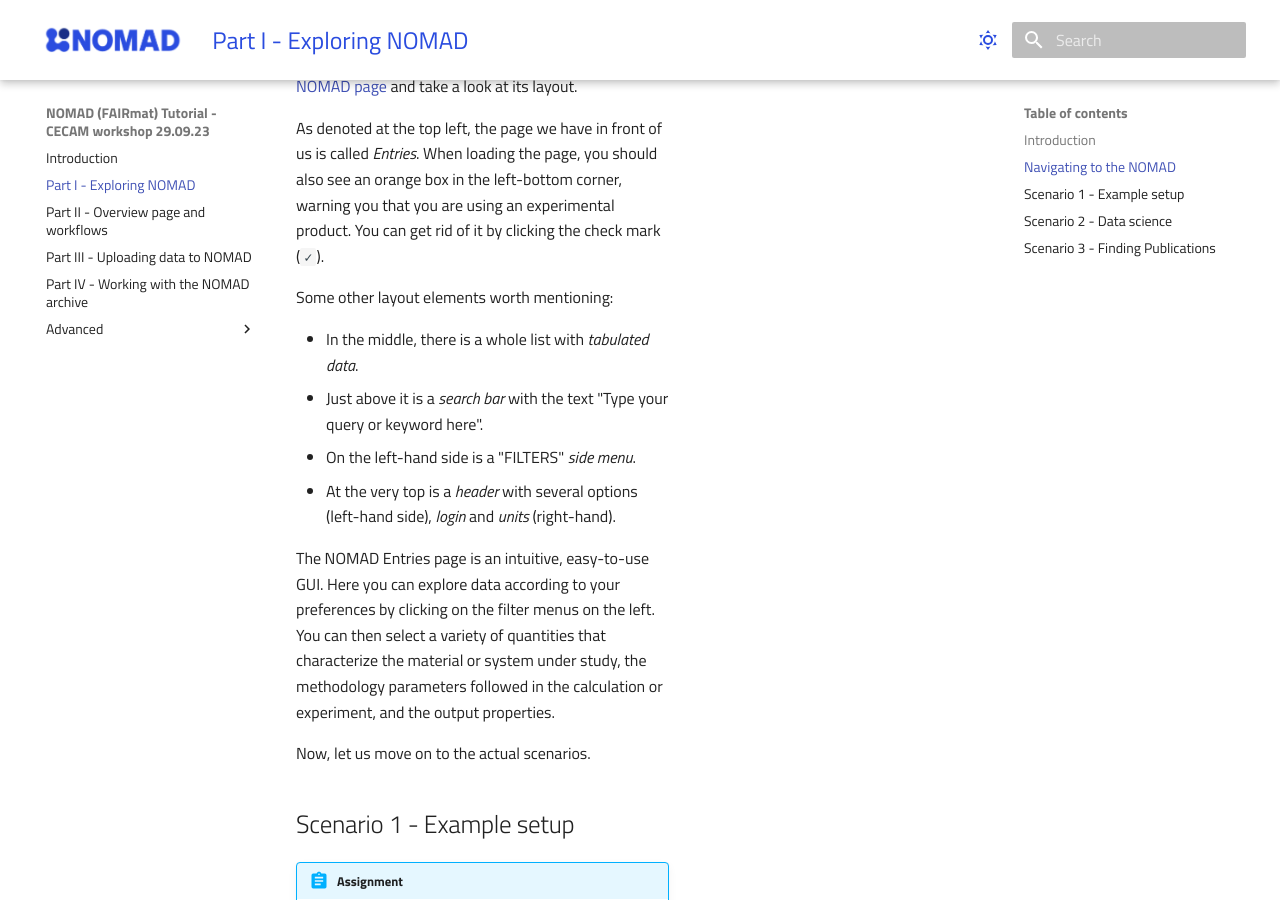
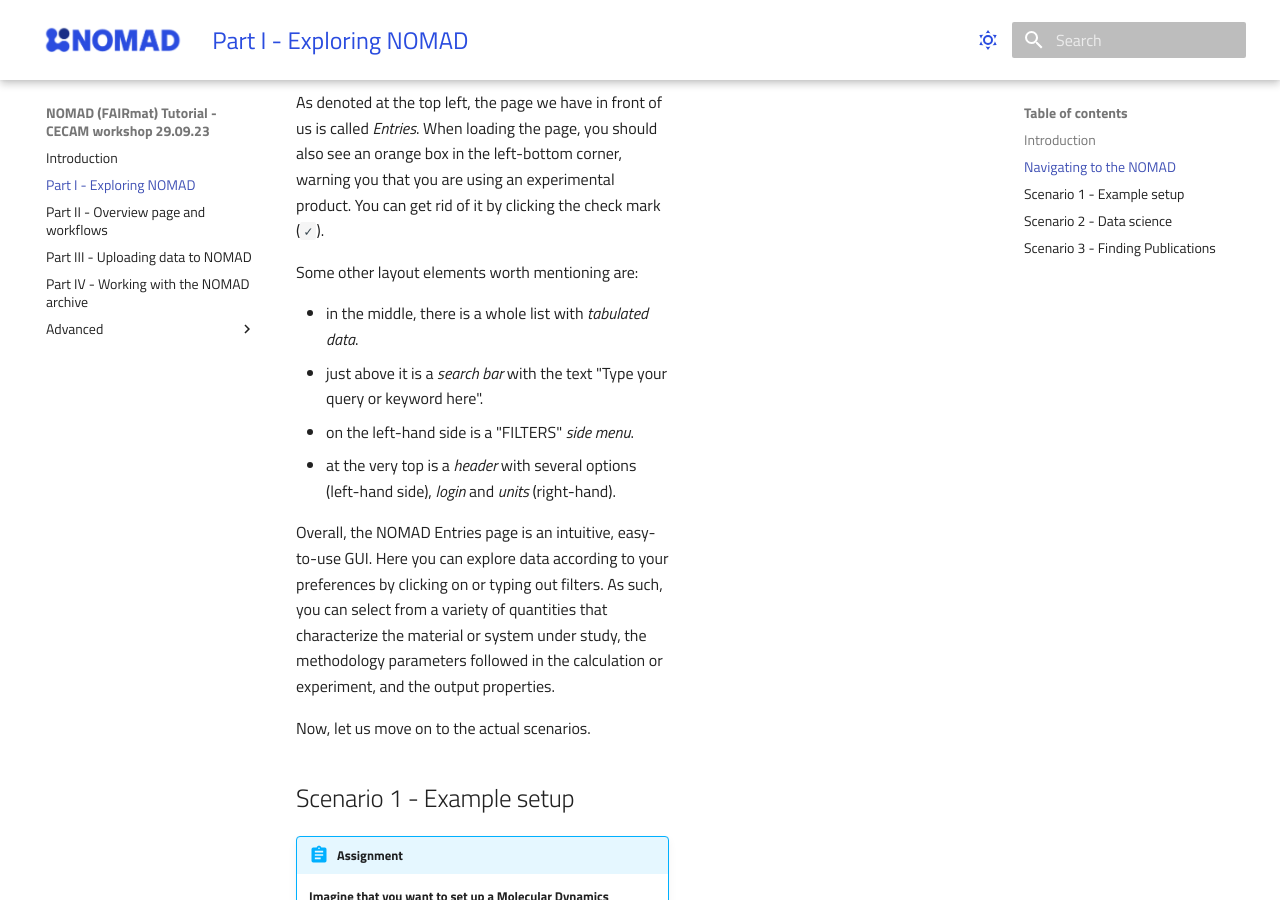
Before and after one commit to FAIRmat-NFDI/AreaC-Tutorial-CECAM-2023, an MkDocs documentation site: the page built from docs/part1.md, in a window 1280 px wide and 900 px high, scrolled down 1793 px. Built offline with MkDocs 1.6.1 and Material for MkDocs 9.7.7, drawn with Linux system fonts in a browser that asks for light colours; nearby versions of some CDN libraries; library files that are not in the unit come from our copies; some of the changed text lies outside the part shown.

Commit message:
Final polishing

```diff
--- a/docs/part1.md
+++ b/docs/part1.md
@@ -53,16 +54,16 @@ Please visit this [NOMAD page](https://nomad-lab.eu/prod/v1/staging/gui/search/e
 As denoted at the top left, the page we have in front of us is called _Entries_.
 When loading the page, you should also see an orange box in the left-bottom corner, warning you that you are using an experimental product. You can get rid of it by clicking the check mark (`✓`).
 
-Some other layout elements worth mentioning:
+Some other layout elements worth mentioning are:
 
-- In the middle, there is a whole list with _tabulated data_.
-- Just above it is a _search bar_ with the text "Type your query or keyword here".
-- On the left-hand side is a "FILTERS" _side menu_.
-- At the very top is a _header_ with several options (left-hand side), _login_ and _units_ (right-hand).
+- in the middle, there is a whole list with _tabulated data_.
+- just above it is a _search bar_ with the text "Type your query or keyword here".
+- on the left-hand side is a "FILTERS" _side menu_.
+- at the very top is a _header_ with several options (left-hand side), _login_ and _units_ (right-hand).
 
-The NOMAD Entries page is an intuitive, easy-to-use GUI.
-Here you can explore data according to your preferences by clicking on the filter menus on the left.
-You can then select a variety of quantities that characterize the material or system under study, the methodology parameters followed in the calculation or experiment, and the output properties.
+Overall, the NOMAD Entries page is an intuitive, easy-to-use GUI.
+Here you can explore data according to your preferences by clicking on or typing out filters.
+As such, you can select from a variety of quantities that characterize the material or system under study, the methodology parameters followed in the calculation or experiment, and the output properties.
 
 Now, let us move on to the actual scenarios.
 
```
Also changed, not shown: other parts of docs/part1.md (+4 -3 lines).
